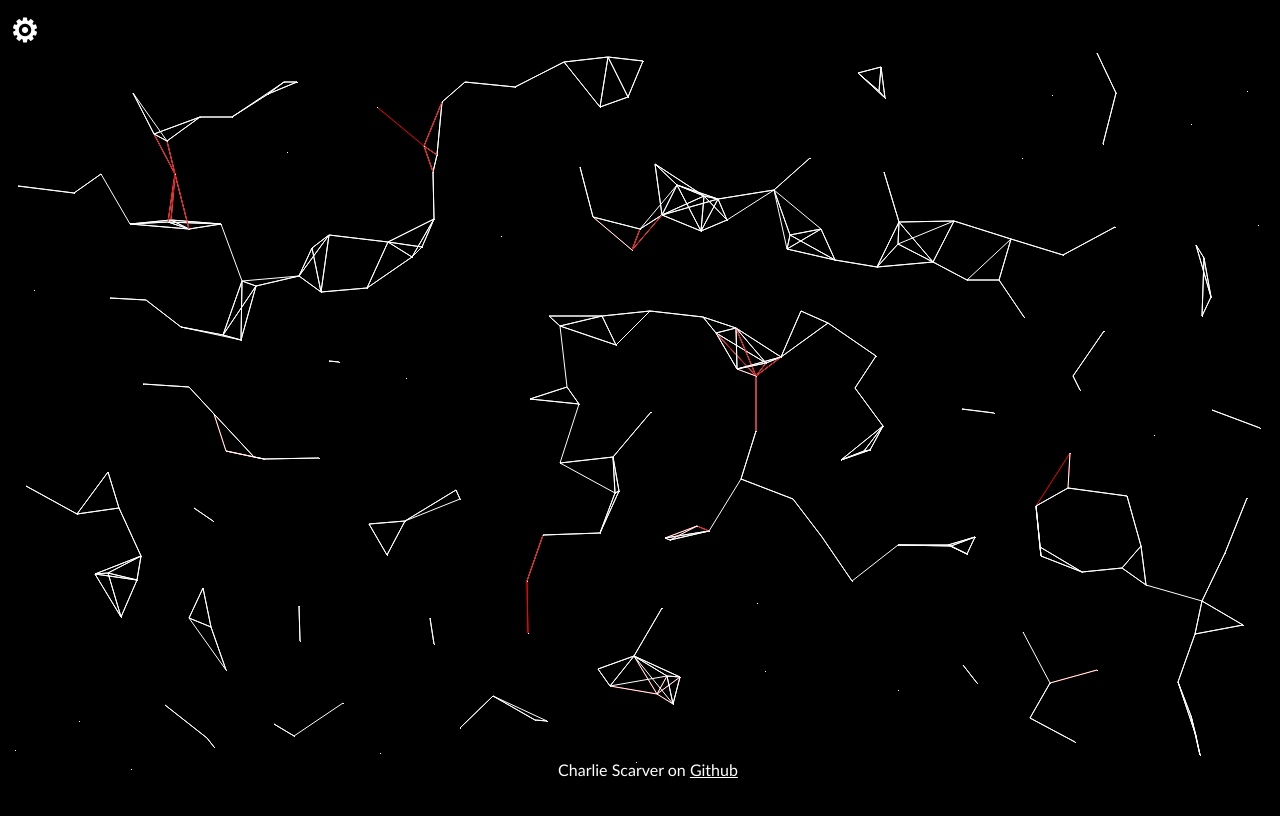
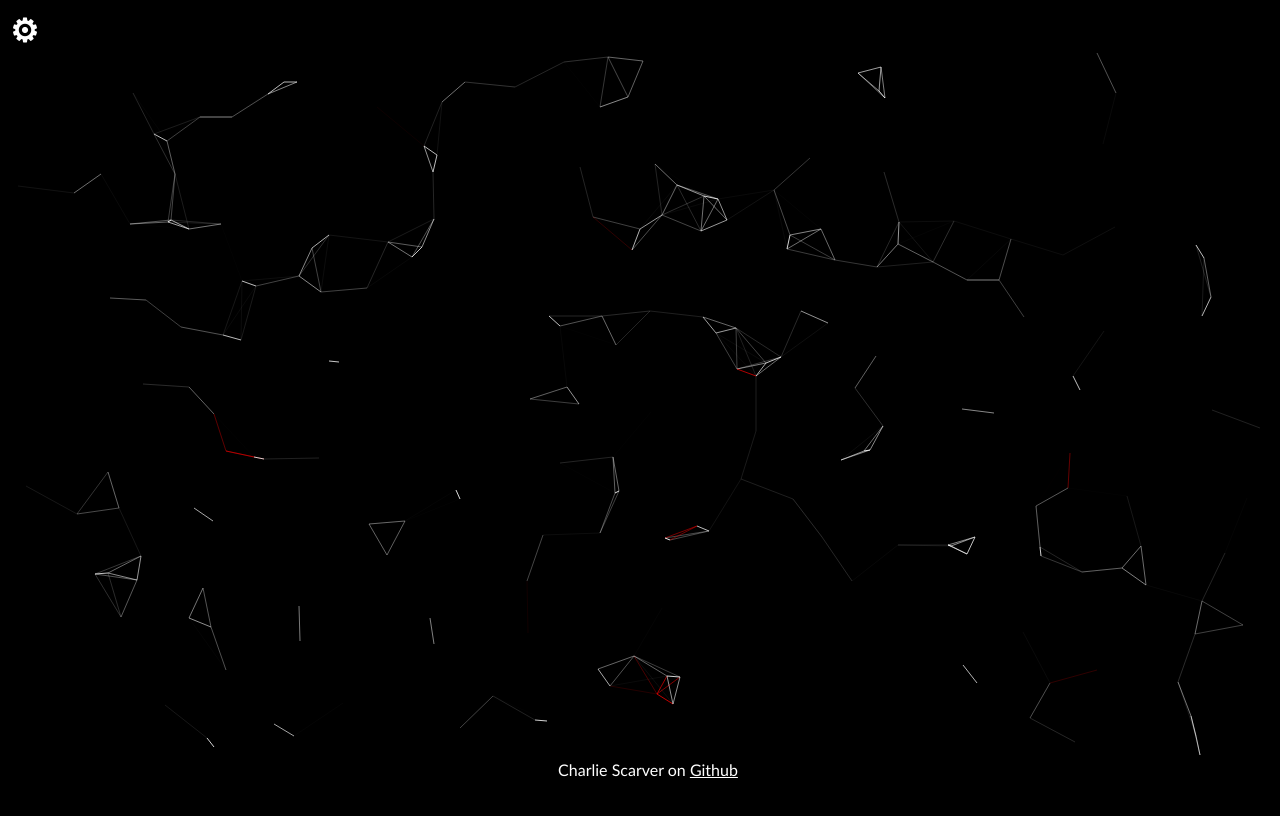
Before and after one commit to CharlieScarver/Wanderdust, a plain HTML site: page index.html in a window 1280 px wide. Drawn offline with Linux system fonts and the light colour scheme; animation ran at ten frames a second.

Commit message:
Transparency, debugging, optimization (or not) and more
Lines have an opacity depending on the distance of the two points - the longer the line, the more transparent.
Added debug particles - if the flag is on, there will always be one on the screen. It has a log method which can be used for information. The point was to avoid the log spam when all particles start logging.
Lines are no longer drawn twice - added a check if a line is already added for drawing - was adding every line twice (from the perspective of each of the two particles).
Turned utils to a module.
Default value of DrawParticles is now false.

```diff
--- a/controls.js
+++ b/controls.js
@@ -90,7 +90,7 @@ function resizeCanvas() {
         CanvasContainer.style.width = 'auto';
     } else {
         // Disable canvas resize on window resize
-        window.onresize = noop;
+        window.onresize = Utils.noop;
 
         // Resize canvas to default size
         canvas.width = Options.DefaultCanvasSize.width;
--- a/index.html
+++ b/index.html
@@ -98,7 +98,7 @@
                 <label>Min Particle Velocity: </label>
                 <span id="Min Particle Velocity Value"></span>
             </div>
-            <input type="range" min="1" max="9" class="display-block" id="Min Particle Velocity" />
+            <input type="range" min="0.2" max="9" step="0.2" class="display-block" id="Min Particle Velocity" />
         </div>
         <div>
             <div>
--- a/main.js
+++ b/main.js
@@ -23,6 +23,8 @@ function update() {
 }
 
 function tick() {
+    var isThereADebugParticle = !Options.SpawnDebugParticle;
+
     // Pausing
     if (input.o) {
         if (paused) {
@@ -50,48 +52,52 @@ function tick() {
     // Spawning new particles
     if (particles.length < Options.MaxParticles - Options.ParticlesCreatedPerSpawn) {
         var randomX, randomY;
-        var canBeIdle = particles.filter(p => p.movement.idle).length < Options.MaxIdleParticles;
+        var canBeIdle = particles.filter(function(p) { return p.movement.idle; }).length < Options.MaxIdleParticles;
 
-        // Spawn five at a time to spawn faster
-        randomX = Math.floor(Math.floor(Math.random() * 10000) % canvas.width);
-        randomY = Math.floor(Math.floor(Math.random() * 10000) % canvas.height);
-        particles.push(new Particle(randomX, randomY, canBeIdle));
-
-        randomX = Math.floor(Math.floor(Math.random() * 10000) % canvas.width);
-        randomY = Math.floor(Math.floor(Math.random() * 10000) % canvas.height);
-        particles.push(new Particle(randomX, randomY, canBeIdle));
-
-        randomX = Math.floor(Math.floor(Math.random() * 10000) % canvas.width);
-        randomY = Math.floor(Math.floor(Math.random() * 10000) % canvas.height);
-        particles.push(new Particle(randomX, randomY, canBeIdle));
-
-        randomX = Math.floor(Math.floor(Math.random() * 10000) % canvas.width);
-        randomY = Math.floor(Math.floor(Math.random() * 10000) % canvas.height);
-        particles.push(new Particle(randomX, randomY, canBeIdle));
-
-        randomX = Math.floor(Math.floor(Math.random() * 10000) % canvas.width);
-        randomY = Math.floor(Math.floor(Math.random() * 10000) % canvas.height);
-        particles.push(new Particle(randomX, randomY, canBeIdle));
+        // Spawn a couple at a time to spawn faster
+        for (var i = 0; i < Options.ParticlesCreatedPerSpawn; i++) {
+            randomX = Math.floor(Math.floor(Math.random() * 10000) % canvas.width);
+            randomY = Math.floor(Math.floor(Math.random() * 10000) % canvas.height);
+            particles.push(new Particle(randomX, randomY, canBeIdle));
+        }
     }
 
     // Clear particles which are outside
-    particles = particles.filter(x => !x.isOutside);
+    particles = particles.filter(function(x) { return !x.isOutside; });
 
     // Update, mark for cleanup and mark near particles
     particles.forEach(function(p, index) {
+        if (p.debug) {
+            isThereADebugParticle = p.debug;
+        }
+
         // Update particles
         p.update(canvas.width, canvas.height);
         // Check for nearby particles to draw lines
         particles.forEach(function(p2, index2) {
+            // Skip if the particle is outside the canvas or it is the same particle
             if (p.isOutside || index === index2) {
                 return;
             }
-            var isNear = checkIfPointIsInsideACircle(p.position.x, p.position.y, p2.position.x, p2.position.y, Options.DrawLinesInRadius);
+
+            var isNear = Utils.checkIfPointIsInsideACircle(p.position.x, p.position.y, p2.position.x, p2.position.y, Options.DrawLinesInRadius);
             if (isNear) {
-                drawLinesBetween.push({ from: index, to: index2 });
+                // Skip if this line has already been added
+                var isAlreadyAdded = drawLinesBetween.some(function(o) { return o.from === index && o.to === index2 || o.from === index2 && o.to === index; });
+                if (isAlreadyAdded) {
+                    return;
+                }
+
+                var distance = Utils.distanceBetweenTwoPoints(p.position.x, p.position.y, p2.position.x, p2.position.y);
+                drawLinesBetween.push({ from: index, to: index2, distance: distance });
             }
         });
     });
+
+    // Spawn debug particle if there isn't one (and if debug particle is enabled)
+    if (!isThereADebugParticle) {
+        particles.push(new Particle(600, 350, false, true));
+    }
 
     ticksPassed++;
     updateShownValues();
@@ -113,11 +119,14 @@ function render(ctx) {
     }
 
     // Draw the lines
-    ctx.strokeStyle = '#FFFFFF';
     drawLinesBetween.forEach(function(o) {
+        // Determine opacity percentage
+        var percentage = 100 - Math.round(o.distance / Options.DrawLinesInRadius * 100);
+        ctx.strokeStyle = `rgba(255,255,255,0.${percentage.toString().padStart(2, '0')})`;
+
         // Lucky particles get colored lines
         if (particles[o.from].ID % 19 === 0) {
-            ctx.strokeStyle = '#FF0000';
+            ctx.strokeStyle = `rgba(255,0,0,0.${percentage.toString().padStart(2, '0')})`;
         }
         /*
         if (particles[o.from].ID % 37 === 0) {
@@ -136,13 +145,12 @@ function render(ctx) {
             ctx.strokeStyle = '#FF00FF';
         }
         */
+
         // Draw line
         ctx.beginPath();
         ctx.moveTo(particles[o.from].position.x, particles[o.from].position.y);
         ctx.lineTo(particles[o.to].position.x, particles[o.to].position.y);
         ctx.stroke();
-        // Back to the default color
-        ctx.strokeStyle = '#FFFFFF';
     });
     drawLinesBetween.clear();
 
--- a/options.js
+++ b/options.js
@@ -11,8 +11,10 @@ var Options = {
     ParticlesCreatedPerSpawn: 5, // not fully used yet
     MinParticleVelocity: 1,
     ParticleVelocityRange: 4,
-    DrawParticles: true,
+    DrawParticles: false,
     // Idle Particles
     SpawnIdleParticles: false,
-    MaxIdleParticles: 60
+    MaxIdleParticles: 60,
+    // Debug
+    SpawnDebugParticle: false
 };
--- a/particle.js
+++ b/particle.js
@@ -1,7 +1,7 @@
 var Particle = (function() {
     Particle.prototype.Count = 0;
 
-    function Particle(x, y, canBeIdle) {
+    function Particle(x, y, canBeIdle, debug = false) {
         this.ID = ++Particle.prototype.Count;
         this.position = {
             x: x,
@@ -27,6 +27,8 @@ var Particle = (function() {
         this.isOutside = false;
         this.canBeIdle = canBeIdle;
 
+        this.debug = debug;
+
         this.randomizeMovement();
     }
 
@@ -39,7 +41,7 @@ var Particle = (function() {
             idle: false
         };
 
-        var random = generateNumber(Options.SpawnIdleParticles && this.canBeIdle ? 0 : 1, 12);
+        var random = Utils.generateNumber(Options.SpawnIdleParticles && this.canBeIdle ? 0 : 1, 12);
 
         switch (random) {
             case 0:
@@ -114,8 +116,13 @@ var Particle = (function() {
         this.ticksPassed++;
     };
 
+    Particle.prototype.render = function(ctx) {
+        if (this.debug) {
+            ctx.fillStyle = '#FFFF00'
+            ctx.fillRect(this.position.x, this.position.y, 5, 5);
+            return;
+        }
 
-    Particle.prototype.render = function(ctx) {
         if (!Options.DrawParticles || this.isOutside) {
             return;
         }
@@ -124,5 +131,12 @@ var Particle = (function() {
         ctx.fillRect(this.position.x, this.position.y, this.width, this.height);
     };
 
+    Particle.prototype.log = function() {
+        if (!this.debug) {
+            return;
+        }
+        console.log(...arguments);
+    }
+
     return Particle;
 }());
--- a/utils.js
+++ b/utils.js
@@ -10,19 +10,21 @@ Array.prototype.insertAt = function(arg, position){
     this.splice(position, 0, arg);
 };
 
+var Utils = (function(){
     // Generates a random number within a specified range.
     // @param {number} min The smallest number that can be generated.
     // @param {number} max The highest number that can be generated.
+    // @returns {number} The random number.
     function generateNumber(min, max)
     {
         return Math.floor(Math.random() * max) + min;
     }
 
     // Checks if a point is inside a circle with a given radius.
-// @param {number} centerX X coordinates of the circle's center point.
-// @param {number} centerY Y coordinates of the circle's center point.
-// @param {number} pointX Y coordinates of the point.
-// @param {number} pointY Y coordinates of the point.
+    // @param {number} centerX X coordinate of the circle's center point.
+    // @param {number} centerY Y coordinate of the circle's center point.
+    // @param {number} pointX Y coordinate of the point.
+    // @param {number} pointY Y coordinate of the point.
     // @param {number} radius Radius of the circle.
     // @returns {boolean} True if inside, false if not.
     function checkIfPointIsInsideACircle(centerX, centerY, pointX, pointY, radius) {
@@ -46,4 +48,22 @@ function checkIfPointIsInsideACircle(centerX, centerY, pointX, pointY, radius) {
         return false;
     }
 
+    // Calculates the distance between two points
+    // @param {number} x1 X coordidate of the first point.
+    // @param {number} x2 X coordidate of the first point.
+    // @param {number} y1 Y coordidate of the second point.
+    // @param {number} y2 Y coordidate of the second point.
+    // @returns {number} The distance between the two points.
+    function distanceBetweenTwoPoints(x1, y1, x2, y2) {
+        return Math.sqrt( Math.pow(Math.abs(x1-x2), 2) + Math.pow(Math.abs(y1-y2), 2) );
+    }
+
     function noop() {}
+
+    return {
+        generateNumber,
+        checkIfPointIsInsideACircle,
+        distanceBetweenTwoPoints,
+        noop
+    };
+}())
```
Lines whose indentation alone changed are shown as unchanged.
